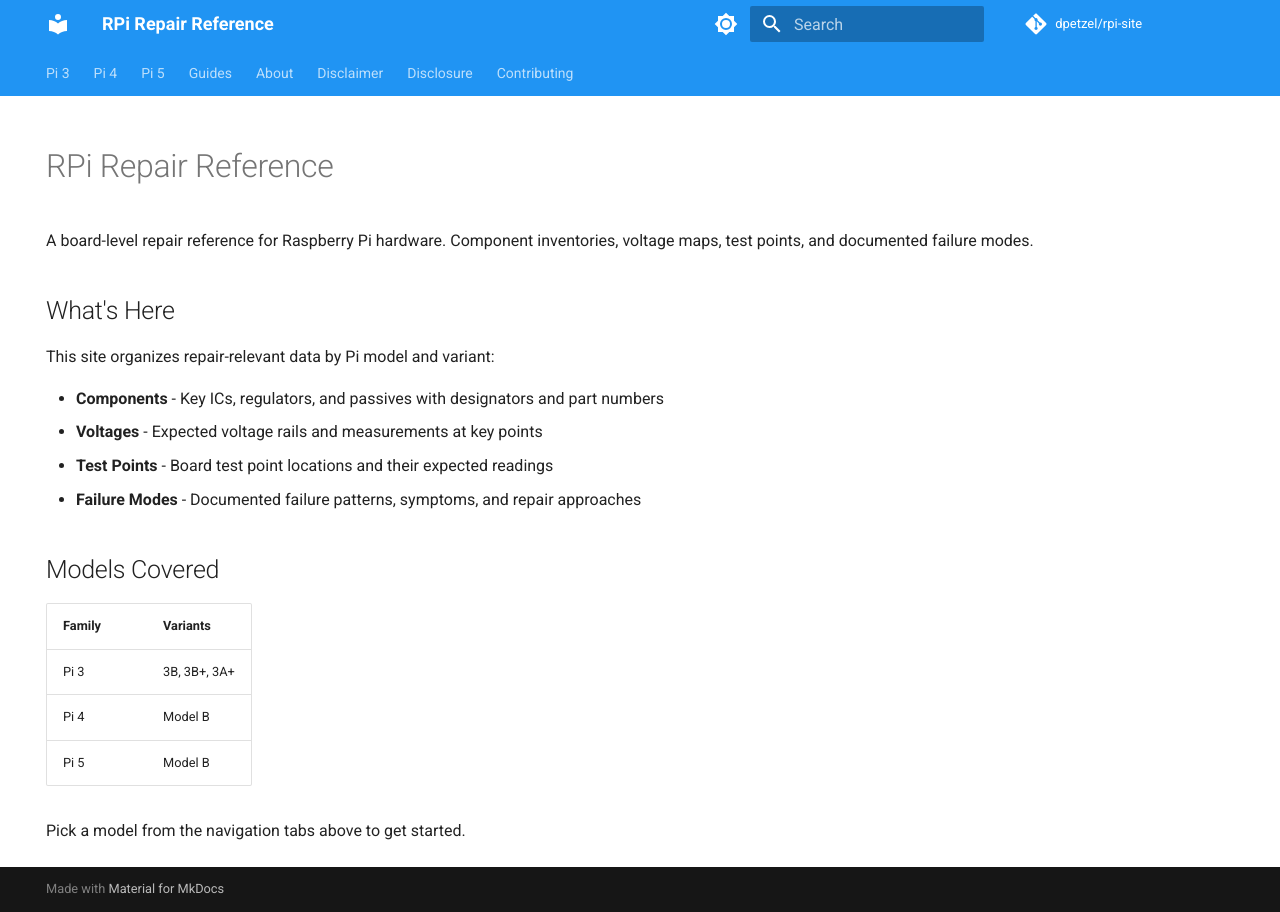
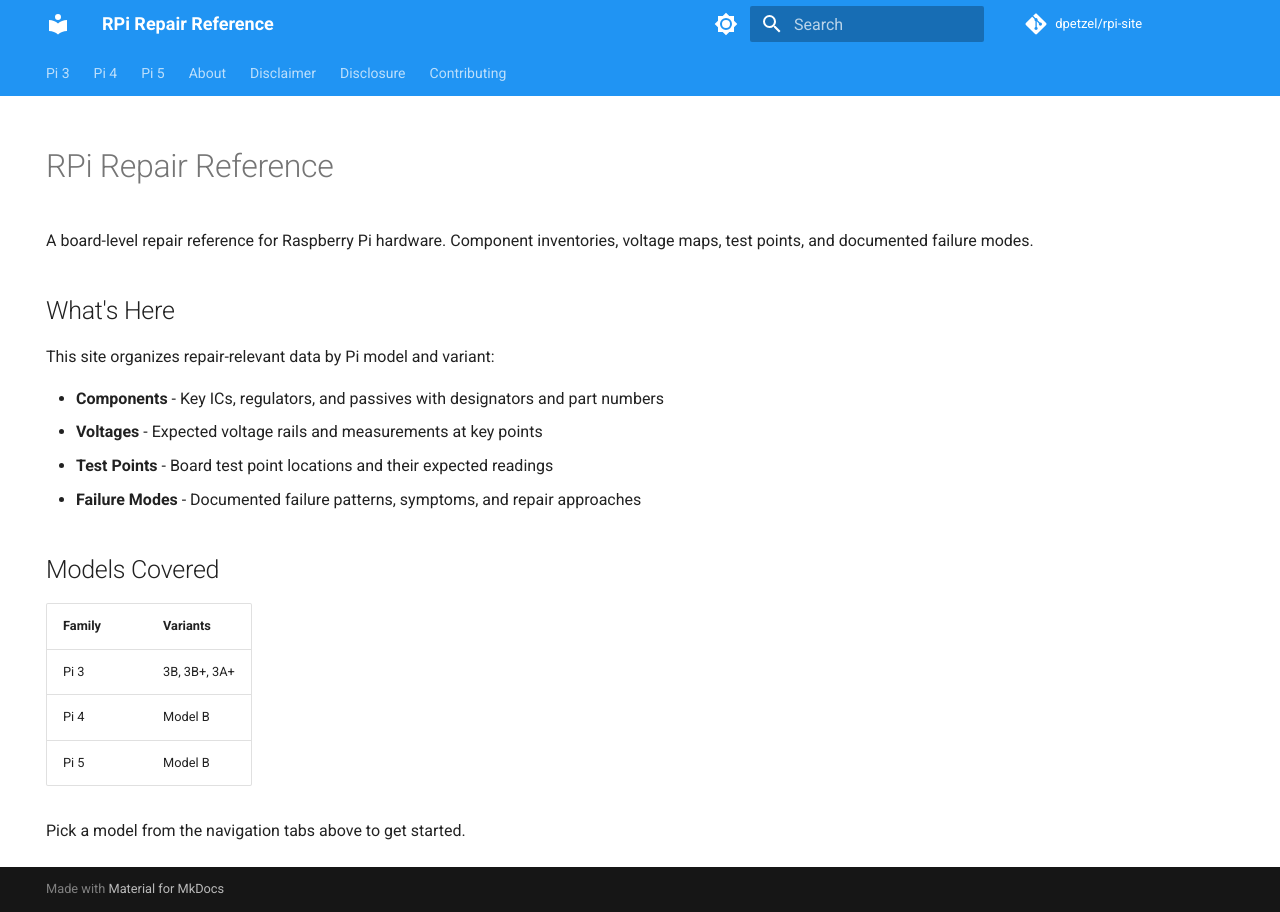
Before and after one commit to dpetzel/rpi-site, an MkDocs documentation site: the page built from docs/index.md, in a window 1280 px wide. Built offline with MkDocs 1.6.1 and Material for MkDocs 9.7.7, drawn with Linux system fonts in a browser that asks for light colours; comment, search, counter and statistics services are not loaded.

Commit message:
Remove guides section and fix double-header nav issue
- Remove guides section entirely (planned for future)
- Give index pages explicit 'Overview' labels in nav to prevent
  the duplicate section title appearance in the sidebar

```diff
--- a/mkdocs.yml
+++ b/mkdocs.yml
@@ -50,43 +50,41 @@
 
 nav:
   - Pi 3:
-    - pi3/index.md
+    - Overview: pi3/index.md
     - 3B:
-      - pi3/3b/index.md
+      - Overview: pi3/3b/index.md
       - Components: pi3/3b/components.md
       - Voltages: pi3/3b/voltages.md
       - Test Points: pi3/3b/test-points.md
       - Failure Modes: pi3/3b/failure-modes.md
     - 3B+:
-      - pi3/3b-plus/index.md
+      - Overview: pi3/3b-plus/index.md
       - Components: pi3/3b-plus/components.md
       - Voltages: pi3/3b-plus/voltages.md
       - Test Points: pi3/3b-plus/test-points.md
       - Failure Modes: pi3/3b-plus/failure-modes.md
     - 3A+:
-      - pi3/3a-plus/index.md
+      - Overview: pi3/3a-plus/index.md
       - Components: pi3/3a-plus/components.md
       - Voltages: pi3/3a-plus/voltages.md
       - Test Points: pi3/3a-plus/test-points.md
       - Failure Modes: pi3/3a-plus/failure-modes.md
   - Pi 4:
-    - pi4/index.md
+    - Overview: pi4/index.md
     - Model B:
-      - pi4/model-b/index.md
+      - Overview: pi4/model-b/index.md
       - Components: pi4/model-b/components.md
       - Voltages: pi4/model-b/voltages.md
       - Test Points: pi4/model-b/test-points.md
       - Failure Modes: pi4/model-b/failure-modes.md
   - Pi 5:
-    - pi5/index.md
+    - Overview: pi5/index.md
     - Model B:
-      - pi5/model-b/index.md
+      - Overview: pi5/model-b/index.md
       - Components: pi5/model-b/components.md
       - Voltages: pi5/model-b/voltages.md
       - Test Points: pi5/model-b/test-points.md
       - Failure Modes: pi5/model-b/failure-modes.md
-  - Guides:
-    - guides/index.md
   - About: about.md
   - Disclaimer: disclaimer.md
   - Disclosure: disclosure.md
```
Also changed, not shown: docs/guides/index.md (deleted, +0 -10 lines).
